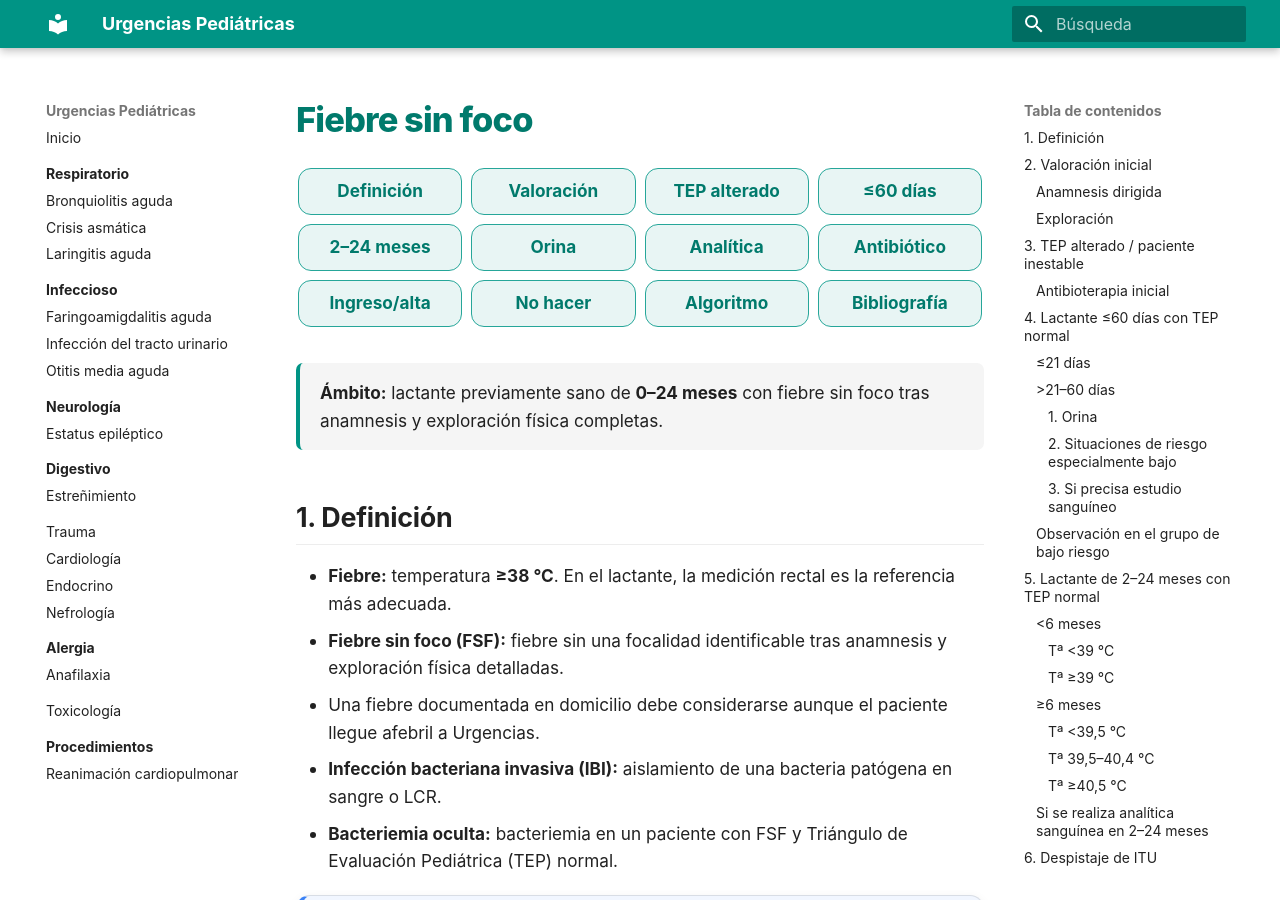
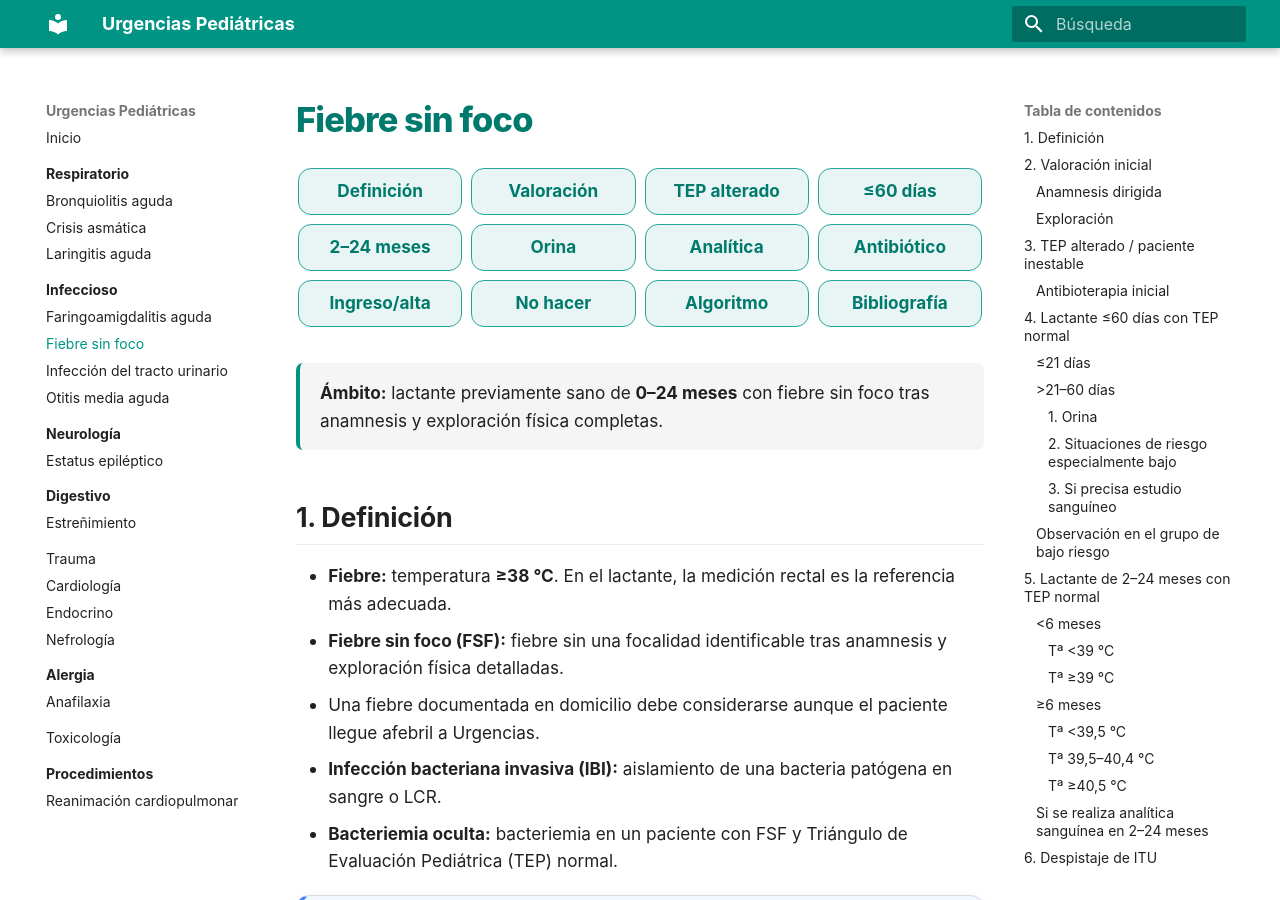
Before and after one commit to gonzaloares/urgencias-pediatricas, an MkDocs documentation site: the page built from docs/infeccioso/fiebre-sin-foco.md, in a window 1280 px wide and 900 px high. Built offline with MkDocs 1.6.1 and Material for MkDocs 9.7.7, drawn with Linux system fonts in a browser that asks for light colours.

Commit message:
Añade fiebre sin foco a la navegación

```diff
--- a/mkdocs.yml
+++ b/mkdocs.yml
@@ -23,6 +23,7 @@ nav:
   - Infeccioso:
       - infeccioso/index.md
       - Faringoamigdalitis aguda: infeccioso/faringoamigdalitis-aguda.md
+      - Fiebre sin foco: infeccioso/fiebre-sin-foco.md
       - Infección del tracto urinario: infeccioso/infeccion-tracto-urinario.md
       - Otitis media aguda: infeccioso/otitis-media-aguda.md
   - Neurología:
```
